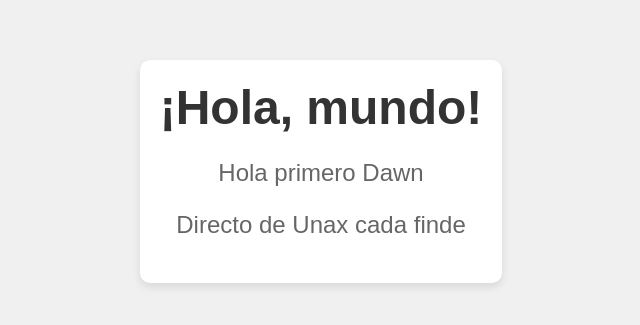
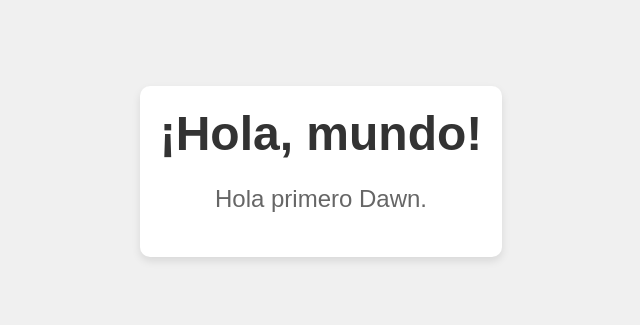
Before and after one commit to Chicoder69/Mensajes, a plain HTML site: page index.html in a window 1280 px wide. Shown: the part 229-554 px from the top of the page, without its empty margins (319-959 px from the left). Drawn offline with Linux system fonts and the light colour scheme.

Commit message:
Update index.html

```diff
--- a/index.html
+++ b/index.html
@@ -45,8 +45,8 @@
 <body>
     <div class="mensaje">
         <h1>¡Hola, mundo!</h1>
-        <p>Hola primero Dawn</p>
-        <p>Directo de Unax cada finde</p>
+        <p>Hola primero Dawn.</p>
+
     </div>
 </body>
 </html>
```
